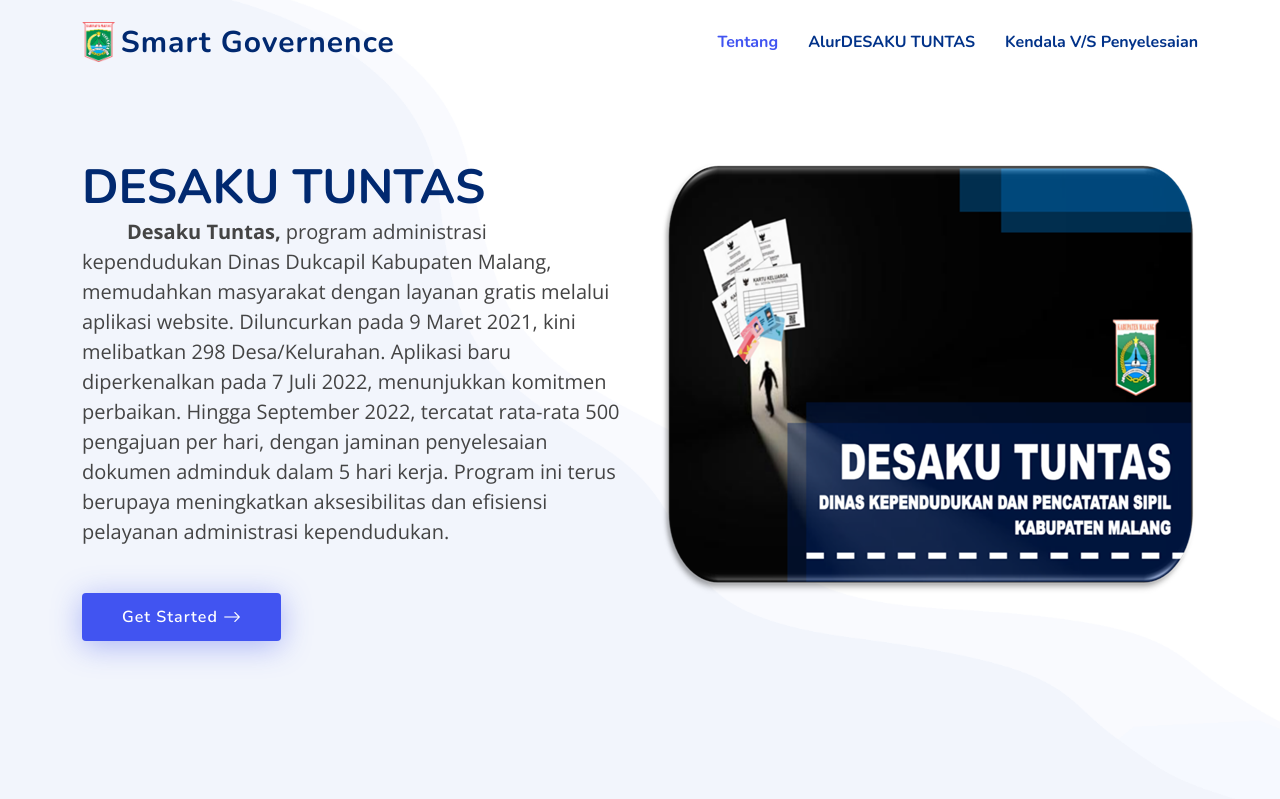
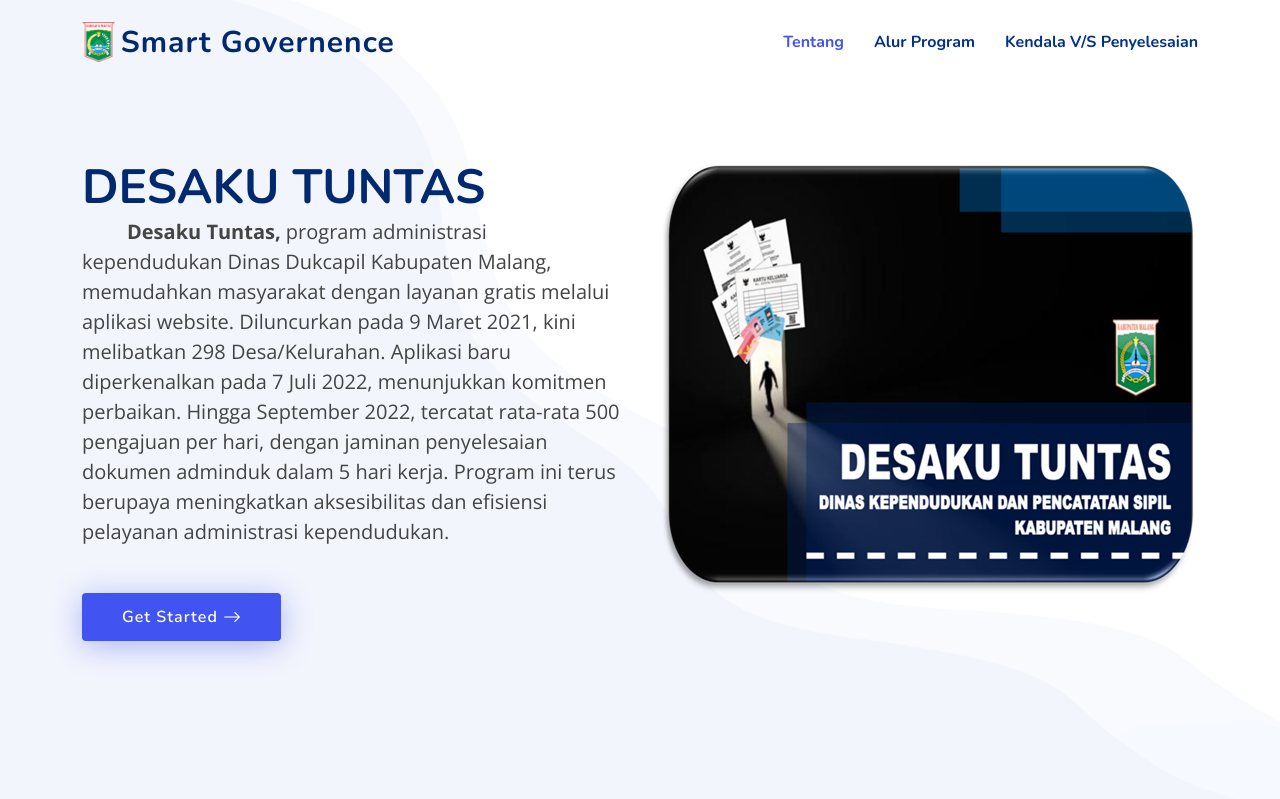
Before and after one commit to Maisho20/Smart-City-2, a Laravel app: page /SmartGov in a window 1280 px wide. Shown: the top 799 px of the page. Run offline with Laravel 10, Linux system fonts and the light colour scheme.

Commit message:
Update Smart Gov

```diff
--- a/resources/views/SmartGov_layout/SmrGov.blade.php
+++ b/resources/views/SmartGov_layout/SmrGov.blade.php
@@ -61,7 +61,7 @@
             <nav id="navbar" class="navbar">
                 <ul>
                     <li><a class="nav-link scrollto" href="#about">Tentang</a></li>
-                    <li><a class="nav-link scrollto" href="#features">Alur <b>DESAKU TUNTAS</b></a></li>
+                    <li><a class="nav-link scrollto" href="#features">Alur Program</a></li>
                     <li><a class="nav-link scrollto" href="#services">Kendala V/S Penyelesaian</a></li>
                     {{-- <li><a class="nav-link scrollto" href="#pricing">Pricing</a></li>
                     <li><a class="nav-link scrollto" href="#portfolio">Smart City</a></li>
```
